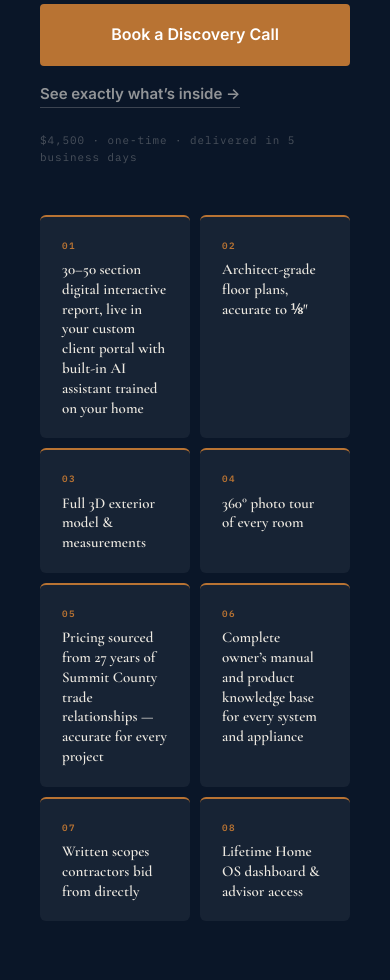
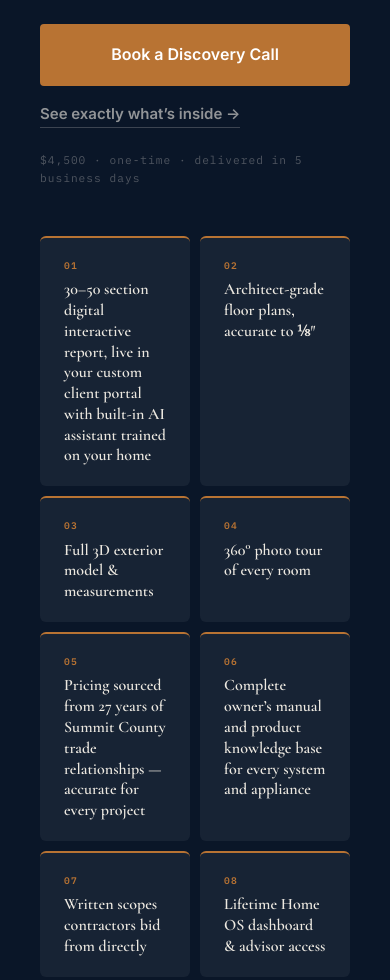
Before and after one commit to homeclarity26/hcr-website-rebuild, a plain HTML site: page index.html in a window 390 px wide. Shown: the part 820-1800 px from the top of the page. Drawn offline with nearby package versions, Linux system fonts and the light colour scheme.

Commit message:
Hero: correct CSS values — clamp, card padding, num/label typography, price whisper, 768px breakpoint

```diff
--- a/index.html
+++ b/index.html
@@ -32,23 +32,21 @@
   }
   </script>
   <style>
-    /* ── HERO ─────────────────────────────────────────────── */
     .hcr-hero{background:var(--navy);padding:6rem 0 5rem;}
     .hcr-hero__inner{max-width:1200px;margin:0 auto;padding:0 2.5rem;display:grid;grid-template-columns:55fr 45fr;gap:4.5rem;align-items:start;}
     .hcr-hero__left{display:flex;flex-direction:column;}
     .hcr-hero__eyebrow{font-family:var(--font-mono);font-size:0.68rem;font-weight:600;letter-spacing:0.18em;text-transform:uppercase;color:var(--gold);margin-bottom:1.75rem;}
-    .hcr-hero__h1{font-family:var(--font-display);font-size:clamp(3.25rem,5.5vw,5.5rem);font-weight:700;color:var(--cream);line-height:1.0;margin:0 0 2rem;}
+    .hcr-hero__h1{font-family:var(--font-display);font-size:clamp(3.5rem,5.5vw,5.5rem);font-weight:700;color:var(--cream);line-height:1.0;margin:0 0 2rem;}
     .hcr-hero__h1 em{font-style:italic;font-weight:400;}
     .hcr-hero__outcome{font-size:1.0625rem;line-height:1.8;color:rgba(237,233,225,0.72);max-width:480px;margin:0 0 2.75rem;}
     .hcr-hero__cta-row{display:flex;align-items:center;gap:1.75rem;flex-wrap:wrap;}
     .hcr-hero__link{font-size:0.9375rem;font-weight:600;color:rgba(237,233,225,0.6);text-decoration:none;border-bottom:1px solid rgba(237,233,225,0.22);padding-bottom:1px;transition:color 0.15s,border-color 0.15s;}
     .hcr-hero__link:hover{color:var(--gold);border-color:var(--gold);}
-    .hcr-hero__price{margin-top:1.5rem;font-family:var(--font-mono);font-size:0.68rem;letter-spacing:0.09em;color:rgba(237,233,225,0.28);}
-    /* ── SPEC CARDS ───────────────────────────────────────── */
+    .hcr-hero__price{margin-top:1.5rem;font-family:var(--font-mono);font-size:0.7rem;letter-spacing:0.09em;color:rgba(237,233,225,0.30);}
     .hcr-hero__specs{display:grid;grid-template-columns:1fr 1fr;gap:0.625rem;}
-    .hcr-hero__spec{background:rgba(255,255,255,0.055);border-top:2px solid var(--gold);border-radius:6px;padding:1.375rem 1.375rem 1.25rem;}
-    .hcr-hero__spec-num{font-family:var(--font-mono);font-size:0.58rem;font-weight:700;letter-spacing:0.16em;color:var(--gold);display:block;}
-    .hcr-hero__spec-label{font-family:var(--font-display);font-size:0.9375rem;font-weight:600;color:var(--cream);margin-top:0.4rem;line-height:1.32;display:block;}
+    .hcr-hero__spec{background:rgba(255,255,255,0.055);border-top:2px solid var(--gold);border-radius:6px;padding:1.25rem 1.5rem;}
+    .hcr-hero__spec-num{font-family:var(--font-mono);font-size:0.6rem;font-weight:700;letter-spacing:0.14em;color:var(--gold);display:block;}
+    .hcr-hero__spec-label{font-family:var(--font-display);font-size:1.0rem;font-weight:600;color:var(--cream);margin-top:0.375rem;line-height:1.3;display:block;}
     .steps-grid{display:grid;grid-template-columns:repeat(4,1fr);gap:2rem;}
     .step-card{position:relative;}
     .step-num{font-family:var(--font-mono);font-size:0.7rem;font-weight:600;letter-spacing:0.12em;color:var(--gold);text-transform:uppercase;margin-bottom:0.75rem;}
@@ -100,6 +98,8 @@
     @media(max-width:900px){
       .steps-grid,.problem-grid,.deliverables-grid,.reframe-grid,.archetype-grid,.testimonials-grid,.contact-form-grid{grid-template-columns:1fr;}
       .contact-form-field.full{grid-column:span 1;}
+    }
+    @media(max-width:768px){
       .hcr-hero__inner{grid-template-columns:1fr;gap:3rem;}
       .hcr-hero__specs{grid-template-columns:1fr 1fr;}
     }
```
